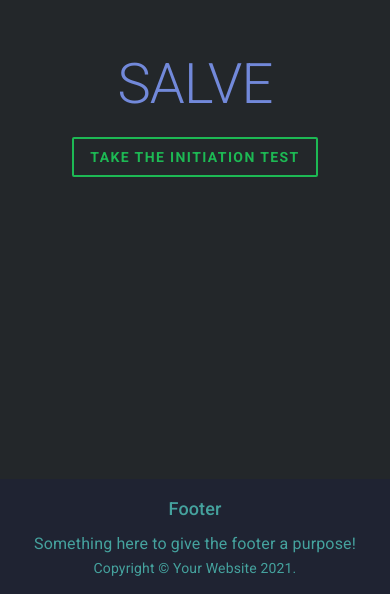
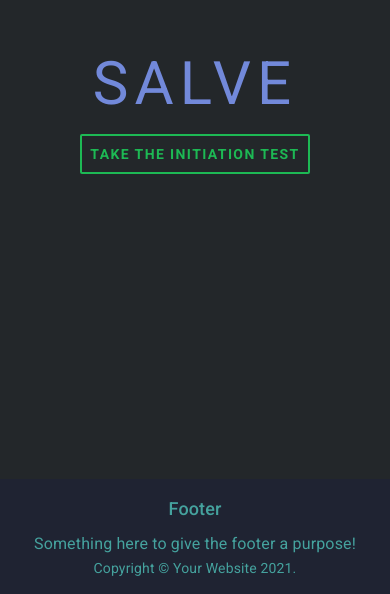
Before and after one commit to IgnisDa/hackathons, a Next.js app in the folder client/: page / in a window 390 px wide. Shown: the part 250-844 px from the top of the page. Built offline with nearby package versions, Linux system fonts and the light colour scheme.

Commit message:
feat(Banner.js): made banner text responsive

```diff
--- a/client/src/components/index/Banner.js
+++ b/client/src/components/index/Banner.js
@@ -1,19 +1,14 @@
 import React from "react";
 import Link from "@material-ui/core/Link";
-import Typography from "@material-ui/core/Typography";
 
 export default function Banner() {
   return (
     <React.Fragment>
-      <Typography
-        variant="h1"
-        component="div"
-        className="uppercase transition-colors duration-300 select-none text-blurple text-7xl md:text-8xl xl:text-9xl hover:text-indigo-600"
-      >
+      <div className="text-6xl tracking-widest uppercase transition-colors duration-300 select-none text-blurple sm:text-7xl md:text-8xl xl:text-9xl hover:text-indigo-600">
         Salve
-      </Typography>
+      </div>
       <Link href="/connect" underline="none">
-        <div className="px-4 py-2 font-bold tracking-widest uppercase transition-colors duration-300 border-2 rounded-sm cursor-pointer sm:text-lg md:text-xl text-spotify-green hover:text-black hover:bg-spotify-green border-spotify-green hover:border-black">
+        <div className="px-2 py-2 text-sm font-bold tracking-widest uppercase transition-colors duration-300 border-2 rounded-sm cursor-pointer md:px-4 sm:text-lg md:text-xl text-spotify-green hover:text-black hover:bg-spotify-green border-spotify-green hover:border-black">
           Take the initiation test
         </div>
       </Link>
```
